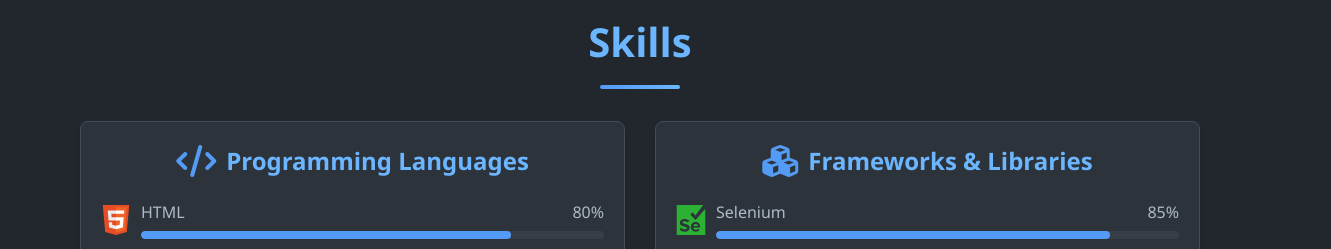
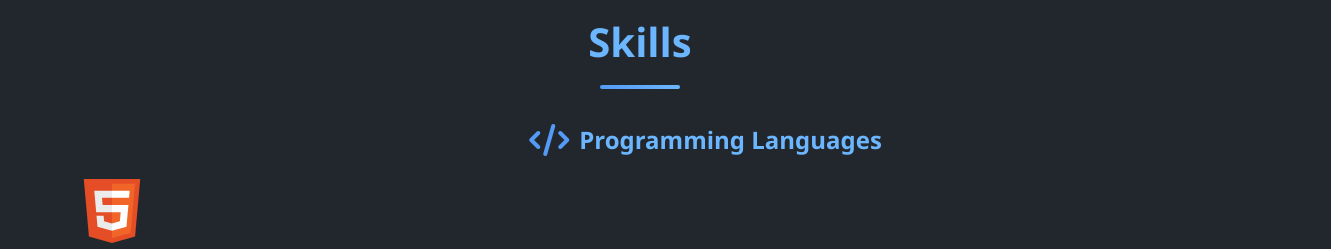
Before and after one commit to applejuice8/portfolio, a plain HTML site: page index.html in a window 1280 px wide. Shown: the part 2490-2739 px from the top of the page, 1331 px wide, since content can reach past the window. Drawn offline with nearby package versions, Linux system fonts and the light colour scheme.

Commit message:
Removed skills-related css

```diff
--- a/static/styles.css
+++ b/static/styles.css
@@ -385,23 +385,6 @@ section {
     width: 100%;
 }
 
-#skills-subcontainer {
-    display: flex;
-    flex-wrap: wrap;
-    gap: 30px;
-    width: 100%;
-}
-
-.skill-category {
-    flex: 1;
-    min-width: 250px;
-    background-color: var(--bg-secondary);
-    border-radius: 8px;
-    padding: 20px;
-    box-shadow: 0 4px 6px rgba(0, 0, 0, 0.1);
-    border: 1px solid var(--border-color);
-}
-
 .category-title {
     font-size: 1.5rem;
     margin-bottom: 20px;
@@ -417,49 +400,6 @@ section {
     font-size: 2rem;
     margin-right: 10px;
     color: var(--highlight);
-}
-
-.skill-item {
-    display: flex;
-    align-items: center;
-    gap: 10px;
-    margin-bottom: 20px;
-}
-
-.skill-icon {
-    width: 30px;
-    height: 30px;
-}
-
-.skill-icon:hover {
-    transform: scale(1.3);
-    transition: transform 0.2s ease;
-}
-
-.skill-content {
-    flex-grow: 1;
-    min-width: 0;
-}
-
-.skill-name {
-    display: flex;
-    justify-content: space-between;
-    margin-bottom: 5px;
-}
-
-.skill-level {
-    height: 8px;
-    background-color: var(--bg-accent);
-    border-radius: 4px;
-    overflow: hidden;
-}
-
-.skill-level-bar {
-    height: 100%;
-    background-color: var(--highlight);
-    border-radius: 4px;
-    width: 0;
-    transition: 1s ease-in-out;
 }
 
 /* Skills Section - Tools Section */
```
